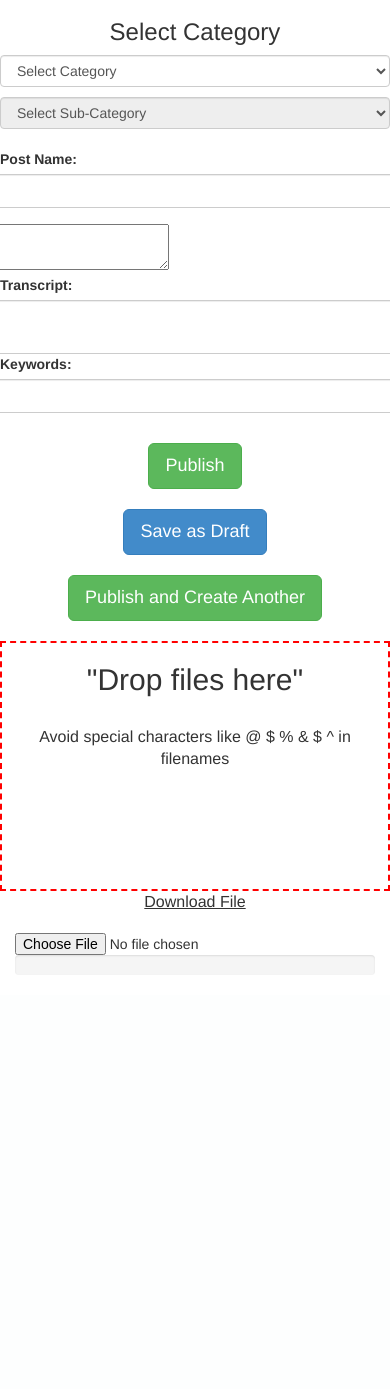
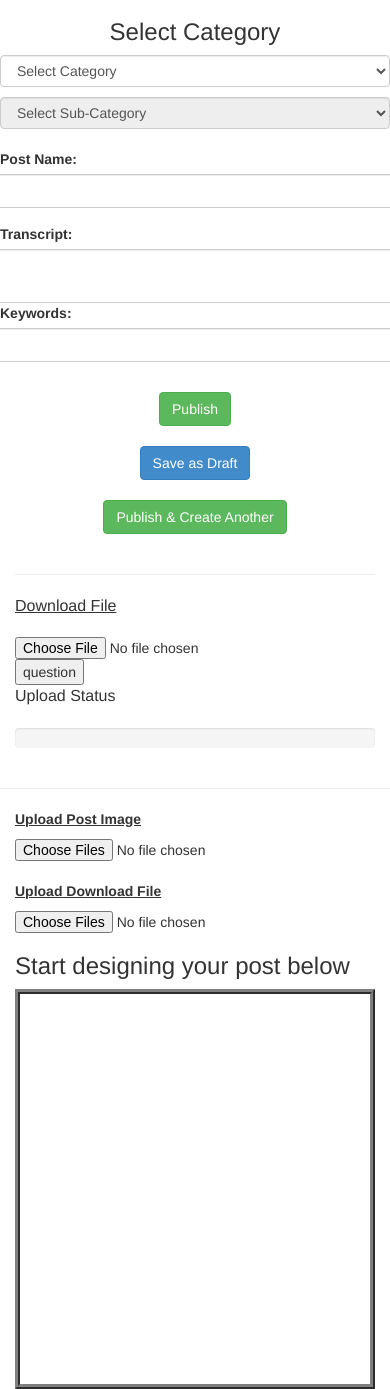
Before and after one commit to simranjkk/teach, a Django app: page /create/post/ in a window 390 px wide; the page is wider, and only the part inside the window is pictured. Shown: the part 204-1593 px from the top of that part. Before the commit the page ends 1177 px from the top of that part, so only its background shows below. Run offline with Django 3.2, Linux system fonts and the light colour scheme; the visitor is signed in with stand-in values (Sample User, id 1); data that the repository does not hold is empty; parts of the project's set-up code (start-up, migrations or seed data) failed here and were passed over; some libraries are stand-ins or nearby versions.

Commit message:
replaced cke with div editing area tinymce in create post

```diff
--- a/content_management/static/html/js/rackspace-upload.js
+++ b/content_management/static/html/js/rackspace-upload.js
@@ -96,9 +96,22 @@ function handleUpload(UploadUrl, file, Filename){
         contentType:false,
         processData:false,
         success: function(data){
-            image="<img class='post-images' src=https://d77da31580fbc8944c00-52b01ccbcfe56047120eec75d9cb2cbd.ssl.cf6.rackcdn.com/" + Filename + ">";
-            console.log(image);
-            $('iframe').contents().find('body.cke_editable').contents().append(image);
+			var NewImageItem = document.createElement("li");
+			NewImageItem.setAttribute("class","list-group-item");
+			var ImageHyperlink = document.createElement("a");
+			ImageHyperlink.setAttribute("href", "https://d77da31580fbc8944c00-52b01ccbcfe56047120eec75d9cb2cbd.ssl.cf6.rackcdn.com/" + Filename);
+			ImageHyperlink.setAttribute("target", "_blank");
+			var ImageHyperlinkText = document.createTextNode(file.name);
+			ImageHyperlink.appendChild(ImageHyperlinkText);
+			NewImageItem.appendChild(ImageHyperlink);
+			var InsertButton = document.createElement("button");
+			InsertButton.setAttribute("data-src","https://d77da31580fbc8944c00-52b01ccbcfe56047120eec75d9cb2cbd.ssl.cf6.rackcdn.com/" + Filename);
+			InsertButton.setAttribute("class", "insert-post-image");
+			var InsertButtonText = document.createTextNode("Insert");
+			InsertButton.appendChild(InsertButtonText);
+			NewImageItem.appendChild(InsertButton);
+			console.log(NewImageItem);
+			document.getElementById("post-images-list").appendChild(NewImageItem);
 
             console.log( file.name + " successfully uploaded");
         },
@@ -116,12 +129,19 @@ function handleUpload(UploadUrl, file, Filename){
 
 
 
-$("#downloadfile").on("change",function(e){
+$("#download-file").on("change",function(e){
 	var file=this.files[0];
 	var filename = file.name;
 	$.ajax({
 		type:'GET',
-                            data:{"filename":file.name, "FileType":"download_file"}, url:'/generateuploadurl/', contentType:"application/json", dataType:"json", success: function(data){ if(data.UploadUrl){ /*  console.log("upload url successfully created for " + file.name + " file");*/ console.log(data.UploadUrl);
+		data:{"filename":file.name, "FileType":"download_file"},
+		url:'/generateuploadurl/',
+		contentType:"application/json",
+		dataType:"json",
+		success: function(data){
+			if(data.UploadUrl){
+				/*  console.log("upload url successfully created for " + file.name + " file");*/
+				console.log(data.UploadUrl);
 				Filename = data.Filename;
 				$.ajax({
 					xhr:xhr_with_progress,
@@ -132,9 +152,25 @@ $("#downloadfile").on("change",function(e){
 					contentType:false,
 					processData:false,
 					success: function(data){
-                                            DownloadButton="<p id='download_file'>" + filename + "&nbsp; <a id='download_button' href=https://6f45f6c2646a5cc3b02e-5797bc788d9575a168411f50126db6ce.ssl.cf6.rackcdn.com/" + Filename + " download>Download</a></p>";
-                                            console.log(DownloadButton);
-                                            $('iframe').contents().find('body.cke_editable').contents().append(DownloadButton);
+						// DownloadButton="<p id='download_file'>" + filename + "&nbsp; <a id='download_button' href=https://6f45f6c2646a5cc3b02e-5797bc788d9575a168411f50126db6ce.ssl.cf6.rackcdn.com/" + Filename + " >Download</a></p>";
+						//console.log(DownloadButton);
+						var NewDownloadItem = document.createElement("li");
+						NewDownloadItem.setAttribute("class","list-group-item");
+						var DownloadFileHyperlink = document.createElement("a");
+						DownloadFileHyperlink.setAttribute("href", "https://6f45f6c2646a5cc3b02e-5797bc788d9575a168411f50126db6ce.ssl.cf6.rackcdn.com/" + Filename);
+						DownloadFileHyperlink.setAttribute("target", "_blank");
+						var DownloadFileHyperlinkText = document.createTextNode(file.name);
+						DownloadFileHyperlink.appendChild(DownloadFileHyperlinkText);
+						NewDownloadFileItem.appendChild(DownloadFileHyperlink);
+						var InsertButton = document.createElement("button");
+						InsertButton.setAttribute("data-href","https://6f45f6c2646a5cc3b02e-5797bc788d9575a168411f50126db6ce.ssl.cf6.rackcdn.com/" + Filename);
+						InsertButton.setAttribute("data-filename",filename);
+						InsertButton.setAttribute("class", "insert-download-file");
+						var InsertButtonText = document.createTextNode("Insert");
+						InsertButton.appendChild(InsertButtonText);
+						NewDownloadItem.appendChild(InsertButton);
+						console.log(NewDownloadItem);
+						document.getElementById("download-files-list").appendChild(NewDownloadItem);
 
 						console.log( file.name + " successfully uploaded");
 					},
--- a/content_management/templates/content_management/content_management_create_post.html
+++ b/content_management/templates/content_management/content_management_create_post.html
@@ -1,5 +1,24 @@
 {% extends "content_management/content_management_base.html" %}
 {% load static %}
+{% block stylesheets %}
+<link rel="stylesheet" href="http://code.jquery.com/ui/1.11.3/themes/smoothness/jquery-ui.css">
+<style>
+.post-images{
+width:100%;
+}
+@media(min-width:992px){
+.post-images{
+width:75%;
+display:block;
+margin-left:auto;
+margin-right:auto;
+}
+.enlarged{
+width:100%;
+}
+}
+</style>
+{% endblock %}
 
 {% block body %}
 <style>
@@ -62,21 +81,6 @@
 				{% endif %}
 			</div>
 
-			<textarea name="content" id="{{ form.content.id_for_label }}">
-			{{ form.content.value }}&nbsp;
-			</textarea>
-			<script src="http://cdn.ckeditor.com/4.4.7/standard/ckeditor.js"></script>
-			<!--<script src="http://cdn.ckeditor.com/4.4.7/basic/ckeditor.js"></script>
-			<script src="http://cdn.ckeditor.com/4.4.7/full/ckeditor.js"></script>-->
-			<script>
-				// Replace the <textarea id="editor1"> with a CKEditor instance, using default configuration.
-				CKEDITOR.replace('content');
-			</script>
-			{% if form.content.errors %}
-             	{% for error in form.content.errors %}
-                   	<div class="alert alert-danger">{{error|escape }}</div>
-                {% endfor %}
-            {% endif %}
 
 
 			<div class="row ">
@@ -103,36 +107,64 @@
 			</div>
 		</div>
 		<div class="col-md-2 text-center" style="padding-top:10px;">
-			<div><input type="submit" value="Publish" name="publish" class="btn btn-lg btn-success"/></div><br>
-			<div><input type="submit" value="Save as Draft" name="draft" class="btn btn-lg btn-primary"/></div><br>
+			<div><input type="submit" value="Publish" name="publish" class="btn btn-md btn-success"/></div><br>
+			<div><input type="submit" value="Save as Draft" name="draft" class="btn btn-md btn-primary"/></div><br>
 			{% if request.user.is_staff %}
-			<div><input type="submit" value="Publish and Create Another" name="publishandcreate" class="btn btn-lg btn-success"/></div><br>
+			<div><input type="submit" value="Publish & Create Another" name="publishandcreate" class="btn btn-md btn-success"/></div><br>
 			{% endif %}
 		</div>
 		</form>
 	</div>
 
-<div class="container text-center">
+<div class="container ">
+	<hr>
 	<div class="row">
-	<div id="dropbox" class="col-md-offset-2 col-md-5" style="height:250px; border:2px dashed red;">
-	<h2>"Drop files here"</h2><br>
-	<p class="lead">Avoid special characters like @ $ % & $ ^ in filenames </p>
+
+		<div class="col-md-3">
+
+			<p class="lead"> <u>Download File</u></p>
+			<input type="file" id="download-file"/>
+			<button id="question">question</button>
 		</div>
 
-	<div class="col-md-offset-1 col-md-3">
 
-		<p class="lead"> <u>Download File</u></p>
-		<input type="file" id="downloadfile"/>
+		<div class="col-md-9">
+			<p class="lead"> Upload Status</p>
+    		<div id="progress-bar" class="progress">
+        		<div class="progress-bar"></div>
+    		</div>
 		</div>
 	</div>
 
 
+	<div class="row">
+		<hr>
+		<div class="col-md-3 col-md-push-9">
+			<div>
+				<p><strong><u> Upload Post Image</u></strong></p>
+				<input type="file" id="post-image" multiple/>
+				<ol id="post-images-list" class="list-group" >
+				<ol>
+			</div>
+			<div>
+				<p><strong><u> Upload Download File</u></strong></p>
+				<input type="file" id="download-image" multiple/>
+				<ol id="download-files-list">
+				<ol>
+			</div>
+		</div>
+		<div class="col-md-9 col-md-pull-3">
+			<input type="hidden"  value="{{ form.content.value }}" name="content" id={{ form.content.id_for_label }} />
+			{% if form.content.errors %}
+           		{% for error in form.content.errors %}
+              		<div class="alert alert-danger">{{error|escape }}</div>
+            	{% endfor %}
+        	{% endif %}
+			<h3>Start designing your post below</h3>
+			<div class="editable" style="border:5px ridge gray; min-height:400px;"  id="dropbox"></div>
 
-    <div id="progress-bar" class="progress">
-        <div class="progress-bar"></div>
 		</div>
-
-
+	</div>
 </div>
 
 
@@ -140,7 +172,54 @@
 {% endblock %}
 {% block scripts %}
 <script type="text/javascript" src="{% static 'html/js/sisyphus.min.js' %}"></script>
+<script src="http://code.jquery.com/ui/1.11.3/jquery-ui.js"></script>
 <script type="text/javascript">
+//Accordian for question ans
+$(document).on('click',"#question", function(){
+	alert(" hh");
+    var href = $(this).attr('href');
+    tinyMCE.execCommand('mceInsertRawHTML',false, '<div class="accordion"><h3>sample question</h3><div class="answer">answer</div></div><br>');
+    $( ".accordion" ).accordion({
+    heightStyle:"content", collapsible:true
+    });
+    return false;
+});
+//To insert image in editor on insert button click
+$(document).on('click','.insert-post-image',function(){
+	alert("ok");
+    var src = $(this).attr('data-src');
+	var editor = tinyMCE.get('dropbox');                // get editor instance
+	var range = editor.selection.getRng();                  // get range
+	var Image = editor.getDoc().createElement ( "img" );  // create img node
+	Image.setAttribute("src",src);
+	Image.setAttribute("class","post-images");
+	range.insertNode(Image);
+});
+//To insert download file in editor on insert button click
+$(document).on('click','.insert-download-file',function(){
+    var href = $(this).attr('data-href');
+    var filename = $(this).attr('data-filename');
+	var editor = tinyMCE.get('dropbox');                // get editor instance
+	var range = editor.selection.getRng();                  // get range
+	var DownloadFile = editor.getDoc().createElement ("p");
+	DownloadFile.setAttribute("class","download-file");
+	var DownloadFileText = editor.getDoc().createTextNode(filename);
+	DownloadFile.appendChild(DownloadFileText);
+	var DownloadButton = editor.getDoc().createElement("a");
+	DownloadButton.setAttribute("href",href);
+	DownloadButton.setAttribute("class","download-button");
+	var DownloadButtonText = editor.getDoc().createTextNode("Download");
+	DownloadButton.appendChild(DownloadButtonText);
+	DownloadFile.appendChild(DownloadButton);
+	range.insertNode(DownloadFile);
+});
+//To toggle width of post images from 75% to 100% onclick
+$(document).ready(function(){
+    $(".post-images").click(function(){
+        $(this).toggleClass('enlarged');
+    });
+});
+
 // Code to auto save form text while typing
 $( function(){
 	$("#post_form").sisyphus();
@@ -148,6 +227,23 @@ $( function(){
 
 //Ajax to load leaf categories on selecting main category
 $("#main_categories").change(function(){var selected=$("#main_categories :selected");$.get('/updateleafcategory/',{"category_lt":selected.data("lt"), "category_rt":selected.data("rt")} , function(data){$("#id_category").html(data); $('#id_category').prop("disabled", false);console.log(data);});})
+
+</script>
+
+<script type="text/javascript" src="http://tinymce.cachefly.net/4.1/tinymce.min.js"></script>
+<script>
+
+tinymce.init({
+    selector: "div.editable",
+    inline: true,
+    plugins: [
+        "advlist autolink lists link image charmap print preview anchor",
+        "searchreplace visualblocks code fullscreen",
+        "insertdatetime media table contextmenu paste"
+    ],
+    toolbar: "insertfile undo redo | styleselect | bold italic | alignleft aligncenter alignright alignjustify | bullist numlist outdent indent | link image"
+});
+
 </script>
 
 <script type="text/javascript" src="{% static 'html/js/rackspace-upload.js'%}"></script>
--- a/content_management/templates/content_management/content_management_dashboard_posts.html
+++ b/content_management/templates/content_management/content_management_dashboard_posts.html
@@ -47,7 +47,7 @@
 			{% regroup posts by category.url as post_grouped %}
 			<form id="action_form" method="POST">
 			{% csrf_token %}
-		<div id="accordion">
+		<div class="accordion">
 				{% for post_group in post_grouped %}
 					<h3>{{ post_group.grouper }}</h3>
 					<!--<p class="lead text-center">{{ post_group.grouper }}</p>-->
@@ -90,7 +90,7 @@
   <script src="http://code.jquery.com/ui/1.11.3/jquery-ui.js"></script>
   <script>
   $(function() {
-    $( "#accordion" ).accordion({
+    $( ".accordion" ).accordion({
 	heightStyle:"content", collapsible:true
     });
   });
--- a/teachoo_web_project/urls.py
+++ b/teachoo_web_project/urls.py
@@ -21,9 +21,12 @@ urlpatterns = patterns('',
 
 )
 
-import pyrax, os
-pyrax.set_setting("identity_type", "rackspace")
-pyrax.set_default_region('HKG')
-pyrax.set_credentials(os.environ["RACKSPACE_USERNAME"],os.environ["RACKSPACE_API_KEY"])
-post_images_container = pyrax.cloudfiles.get_container("post-images")
-download_files_container = pyrax.cloudfiles.get_container("download-files")
+try:
+	import pyrax, os
+	pyrax.set_setting("identity_type", "rackspace")
+	pyrax.set_default_region('HKG')
+	pyrax.set_credentials(os.environ["RACKSPACE_USERNAME"],os.environ["RACKSPACE_API_KEY"])
+	post_images_container = pyrax.cloudfiles.get_container("post-images")
+	download_files_container = pyrax.cloudfiles.get_container("download-files")
+except:
+	print "error pyrax"
```
Lines whose indentation alone changed are shown as unchanged.
